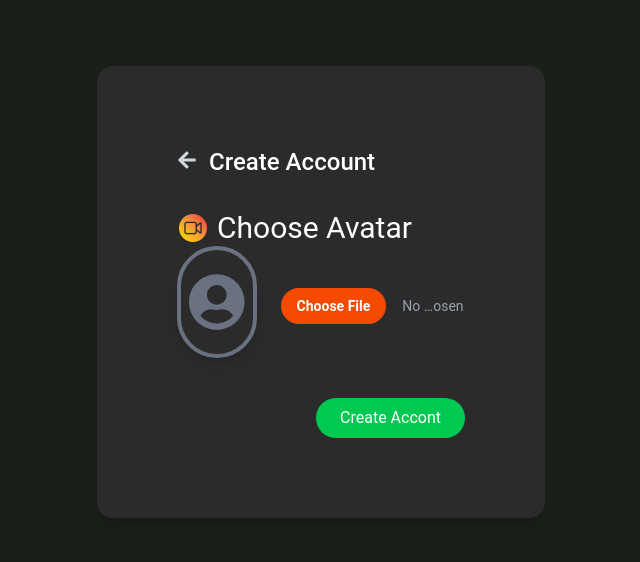
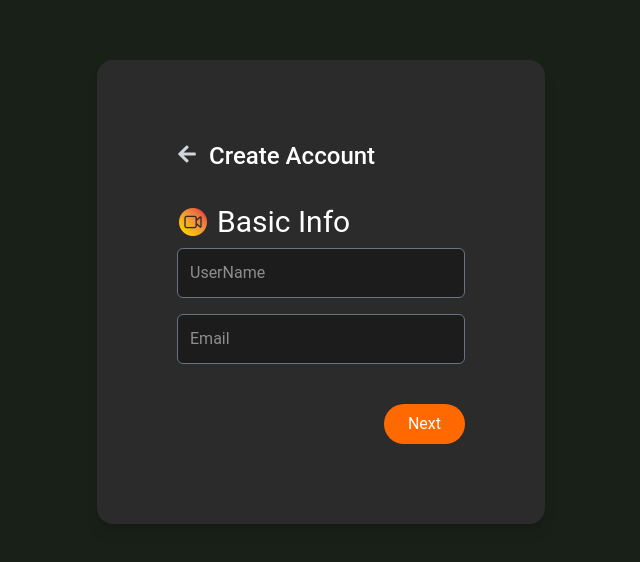
Before and after one commit to Himanshum008/Streamilix, a React (Vite) app in the folder frontend/: page /signup in a window 1280 px wide. Shown: the part 108-670 px from the top of the page, without its empty margins (319-959 px from the left). Built offline with nearby package versions, Linux system fonts and the light colour scheme.

Commit message:
signup page is ready

```diff
--- a/frontend/src/Pages/SignUp.jsx
+++ b/frontend/src/Pages/SignUp.jsx
@@ -2,9 +2,10 @@ import React, { useState } from 'react'
 import { FaArrowLeft } from "react-icons/fa"
 import logo from "../assets/icon.png"
 import { FaUserCircle } from "react-icons/fa";
+import {useNavigate} from "react-router-dom"
 
 function SignUp() {
-const [step, setStep] = useState(3)
+const [step, setStep] = useState(1)
 const [userName, setUserName] = useState("")
 const [email,setEmail] = useState("")
 const [password,setPassword] = useState("")
@@ -12,17 +13,44 @@ const [confirmPassword, setConfirmPassword] = useState("")
 const [showPassword, setShowPassword] = useState(false)
 const [backendImage, setBackendImage] = useState(null)
 const [frontendImage, setFrontendImage] = useState(null)
+const navigate = useNavigate()
+
+const handleNext = ()=>{
+  if(step==1){
+    if(!userName || !email){
+      alert("Fill all the fields")
+      return
+    }
+  }
+  if(step==2){
+    if(!password || !confirmPassword){
+      alert("Fill all the fields")
+      return
+    }
+    if(password !== confirmPassword){
+      alert("password is not matched")
+      return
+    }
+  }
+  setStep(step+1)
+}
 
 const handleImage = (e) => {
-  const file = e.target.file[0]
-  setBackendImage(file)
-  setFrontendImage(URL.createObjectURL(file))
-}
+  const file = e.target.files[0]
+  if(file){setBackendImage(file)
+  setFrontendImage(URL.createObjectURL(file));
+}}
 
   return (
     <div className='flex items-center justify-center min-h-screen bg-[#192018]'>
         <div className='bg-[#2b2b2b] rounded-2xl p-20 w-full max-w-md shadow-lg'>
-            <button className='text-gray-300 mr-3 hover:text-white' >
+            <button className='text-gray-300 mr-3 hover:text-white' onClick={()=>{
+              if(step>1){
+                setStep(step-1)
+              }else{
+                navigate("/")
+              }
+            }}>
               <FaArrowLeft size={20}/>
             </button>
             <span className='text-white text-2xl font-medium'>Create Account</span>
@@ -37,14 +65,15 @@ const handleImage = (e) => {
               <div className='p-1'></div>
               <input type='text' placeholder='UserName' className='w-full bg-[#1c1c1c] bg border border-gray-500 rounded-md px-3 py-3
               text-white focus:outline-none focus:border-blue= focus:border-orange-500'
-              onChange={(e)=>setUserName(e.target.value)} value={userName}p-10/>
+              onChange={(e)=>setUserName(e.target.value)} value={userName} />
               <div className='p-2'></div>
               <input type='text' placeholder='Email' className='w-full bg-[#1c1c1c] bg border border-gray-500 rounded-md px-3 py-3
               text-white focus:outline-none focus:border-blue= focus:border-orange-500'
               onChange={(e)=>setEmail(e.target.value)} value={email}/>
 
               <div className ='flex justify-end mt-10'>
-                <button className='bg-orange-500 hover:bg-orange-600 text-white px-6 py-2 rounded-full'>Next</button>
+                <button className='bg-orange-500 hover:bg-orange-600 text-white px-6 py-2 rounded-full'
+                onClick={handleNext}>Next</button>
               </div>
               </>
             )}
@@ -63,7 +92,7 @@ const handleImage = (e) => {
               </div>
               <input type={showPassword ? "text" : "password"} placeholder='Password' className='w-full bg-[#1c1c1c] bg border border-gray-500 rounded-md px-3 py-3
               text-white focus:outline-none focus:border-blue= focus:border-orange-500'
-              onChange={(e)=>setPassword(e.target.value)} value={password}p-10/>
+              onChange={(e)=>setPassword(e.target.value)} value={password} />
               <div className='p-2'></div>
               <input type={showPassword ? "text" : "password"} placeholder='Confirm password' className='w-full bg-[#1c1c1c] bg border border-gray-500 rounded-md px-3 py-3
               text-white focus:outline-none focus:border-blue= focus:border-orange-500'
@@ -73,7 +102,8 @@ const handleImage = (e) => {
                 <label htmlFor="showpass" className='text-gray-300 cursor-pointer'></label>
               </div>
               <div className ='flex justify-end mt-10'>
-                <button className='bg-orange-500 hover:bg-orange-600 text-white px-6 py-2 rounded-full'>Next</button>
+                <button className='bg-orange-500 hover:bg-orange-600 text-white px-6 py-2 rounded-full'
+                onClick={handleNext}>Next</button>
               </div>
               </>
             )}
@@ -108,6 +138,7 @@ const handleImage = (e) => {
               </div>
               </>
             )}
+
         </div>
     </div>
   )
```
